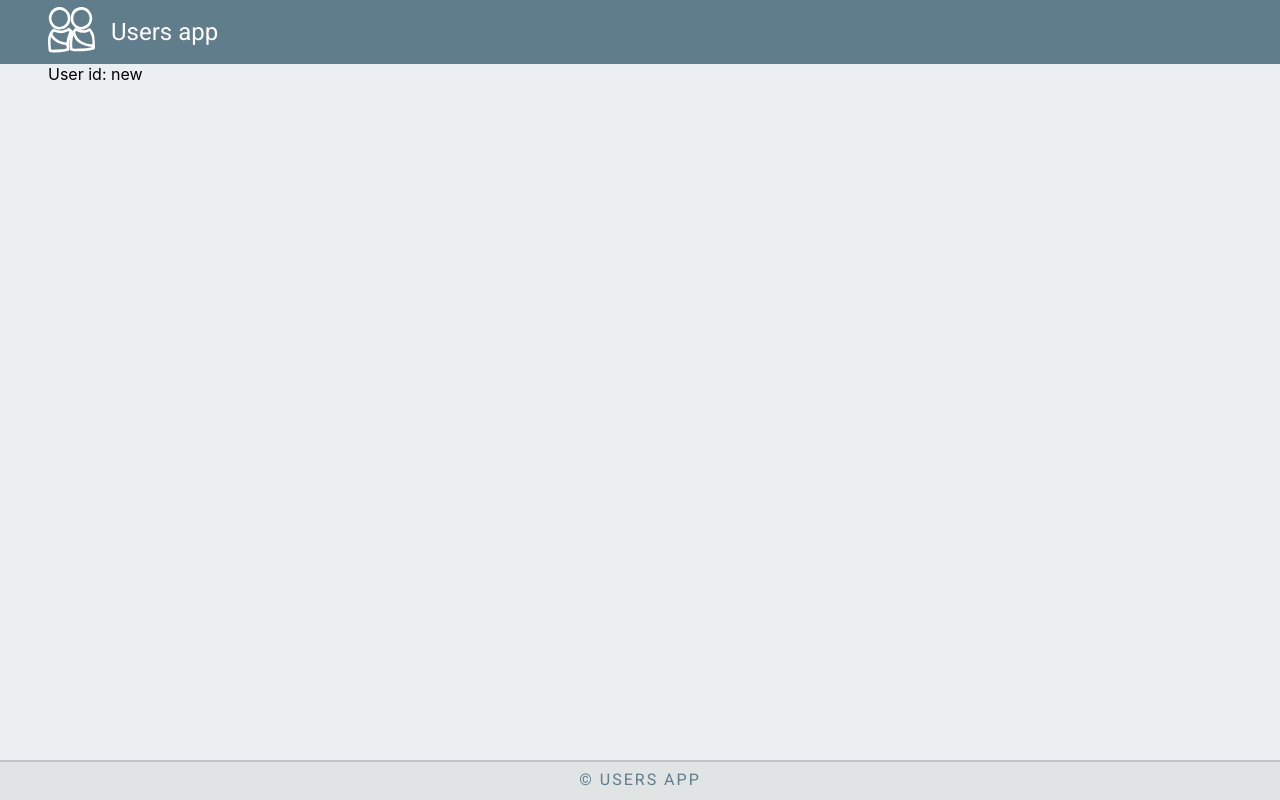
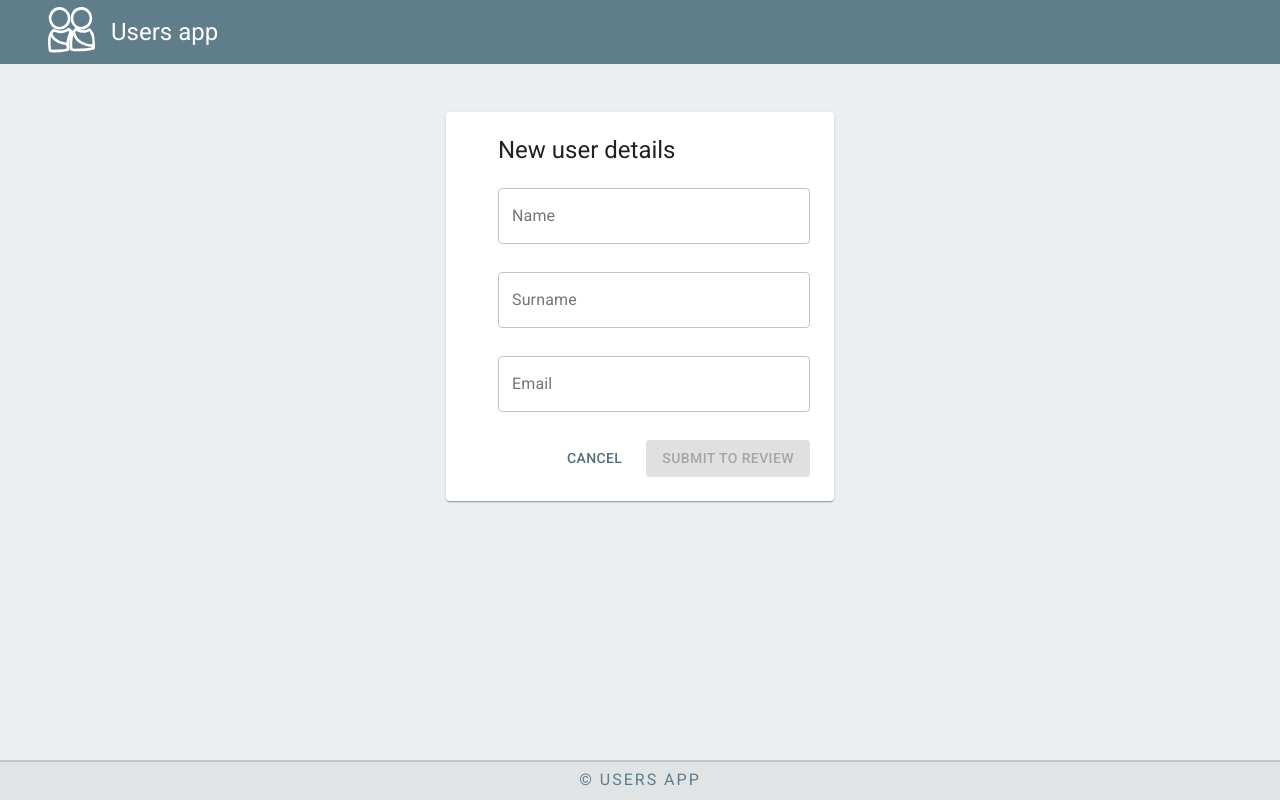
Before and after one commit to weberlance/users-app, a React app: page /users in a window 1280 px wide. Both pictures are taken after a click on the button "+ ADD USER". Built offline with nearby package versions, Linux system fonts and the light colour scheme; no server answers.

Commit message:
add user form

```diff
--- a/package.json
+++ b/package.json
@@ -33,6 +33,7 @@
     "eslint-plugin-react": "7.19.0",
     "eslint-plugin-react-hooks": "^1.6.1",
     "file-loader": "4.3.0",
+    "final-form": "^4.20.2",
     "fs-extra": "^8.1.0",
     "html-webpack-plugin": "4.0.0-beta.11",
     "identity-obj-proxy": "3.0.0",
@@ -54,6 +55,7 @@
     "react-app-polyfill": "^1.0.6",
     "react-dev-utils": "^10.2.1",
     "react-dom": "^16.13.1",
+    "react-final-form": "^6.5.3",
     "react-redux": "^7.2.0",
     "react-router-dom": "^5.2.0",
     "redux": "^4.0.5",
--- a/src/screens/User/index.js
+++ b/src/screens/User/index.js
@@ -1,9 +1,108 @@
-import React from 'react';
+import React, { useMemo, useCallback } from 'react';
 import PropTypes from 'prop-types';
+import { useSelector, useDispatch } from 'react-redux';
+import { Redirect } from 'react-router-dom';
+import { Form } from 'react-final-form';
+import Box from '@material-ui/core/Box'
+import Button from '@material-ui/core/Button';
+import ListItemText from '@material-ui/core/ListItemText'
+import Paper from '@material-ui/core/Paper';
 
-const User = ({ match }) => (
-  <div>User id: {match.params.id}</div>
-);
+import FieldContainer from '../_shared/FieldContainer';
+import TextField from '../_shared/TextField';
+import validate from './validation';
+import useStyles from './styled';
+
+const User = ({
+  match: {
+    params: {
+      id,
+    },
+  },
+}) => {
+  const classes = useStyles();
+  const isNew = useMemo(() => id === 'new', [id]);
+  const storeUserData = useSelector(state => {
+    // TODO: improving, add reselect
+    return state.users.data.find(u => '' + u.id === id);
+  });
+  const user = useMemo(() => ({ ...storeUserData }), [storeUserData]);
+
+  // TODO: implement
+  const onSubmit = useCallback(values => {
+    console.log(values);
+  }, []);
+
+  return (isNew || user.id) ? (
+    <Box display="flex" justifyContent="center">
+      <Box my={6} width="388px" clone>
+        <Paper className={classes.container}>
+          <Box pt={3} pr={3} pb={1.25} pl={6.5}>
+            <ListItemText
+              primary={isNew ? 'New user details' : `${user.first_name} ${user.last_name}`}
+              secondary={isNew ? undefined : `ID: ${user.id}`}
+              classes={{
+                root: classes.title,
+                primary: classes.primary,
+                secondary: classes.secondary,
+              }}
+            />
+          </Box>
+          <Box pl={6.5} pr={3} pb={3}>
+            <Form
+              onSubmit={onSubmit}
+              validate={validate}
+              initialValues={user}
+              render={({
+                handleSubmit,
+                form,
+                invalid,
+                pristine,
+              }) => (
+                <form onSubmit={handleSubmit}>
+                  <Box display="flex" flexDirection="column">
+                    <FieldContainer>
+                      <TextField
+                        name="first_name"
+                        label="Name"
+                      />
+                    </FieldContainer>
+                    <FieldContainer>
+                      <TextField
+                        name="last_name"
+                        label="Surname"
+                      />
+                    </FieldContainer>
+                    <FieldContainer>
+                      <TextField
+                        name="email"
+                        label="Email"
+                        type="email"
+                      />
+                    </FieldContainer>
+                  </Box>
+                  <Box className={classes.buttonGroup}>
+                    <Button onClick={() => form.reset()} className={classes.cancelButton}>Cancel</Button>
+                    <Button
+                      variant="contained"
+                      color="primary"
+                      disabled={invalid || pristine}
+                      onClick={handleSubmit}
+                    >
+                      Submit to review
+                    </Button>
+                  </Box>
+                </form>
+              )}
+            />
+          </Box>
+        </Paper>
+      </Box>
+    </Box>
+  ) : (
+    <Redirect to="/users" />
+  );
+};
 
 User.propTypes = {
   match: PropTypes.shape({
--- /dev/null
+++ b/src/screens/User/styled.js
@@ -0,0 +1,33 @@
+import { makeStyles } from '@material-ui/core/styles';
+import { blueGrey } from '@material-ui/core/colors';
+
+const useStyles = makeStyles((theme) => ({
+  container: {
+    width: 388,
+  },
+  title: {
+    margin: 0,
+  },
+  primary: {
+    fontSize: '24px',
+    letterSpacing: 0,
+    lineHeight: '28px',
+  },
+  secondary: {
+    fontSize: '14px',
+    letterSpacing: '0.25px',
+    lineHeight: '20px',
+    marginTop: theme.spacing(0.5),
+  },
+  buttonGroup: {
+    display: 'flex',
+    marginTop: theme.spacing(1.75),
+    justifyContent: 'flex-end',
+  },
+  cancelButton: {
+    color: blueGrey[600],
+    marginRight: theme.spacing(2),
+  },
+}));
+
+export default useStyles;
--- /dev/null
+++ b/src/screens/User/validation.js
@@ -0,0 +1,16 @@
+const validate = values => {
+  const errors = {};
+  if (!values.first_name) {
+    errors.first_name = 'Required';
+  }
+  if (!values.last_name) {
+    errors.last_name = 'Required';
+  }
+  if (!values.email) {
+    errors.email = 'Required';
+  }
+
+  return errors;
+};
+
+export default validate;
--- /dev/null
+++ b/src/screens/_shared/FieldContainer/index.js
@@ -0,0 +1,20 @@
+import React from 'react';
+import PropTypes from 'prop-types';
+import Box from '@material-ui/core/Box';
+const FieldContainer = ({ children, ...rest }) => {
+  return (
+    <Box
+      {...rest}
+      mt={1.75}
+      mb={1.75}
+    >
+      {children}
+    </Box>
+  );
+};
+
+FieldContainer.propTypes = {
+  children: PropTypes.node.isRequired,
+};
+
+export default FieldContainer;
--- /dev/null
+++ b/src/screens/_shared/TextField/index.js
@@ -0,0 +1,24 @@
+import React from 'react';
+import PropTypes from 'prop-types';
+import { Field } from 'react-final-form';
+import MuiTextField from '@material-ui/core/TextField';
+
+const TextField = ({ name, ...rest }) => (
+  <Field name={name}>
+    {({ input, meta }) => (
+      <MuiTextField
+        {...input}
+        variant="outlined"
+        error={meta.touched && !!meta.error}
+        fullWidth
+        {...rest}
+      />
+    )}
+  </Field>
+);
+
+TextField.propTypes = {
+  name: PropTypes.string.isRequired,
+};
+
+export default TextField;
```
Also changed, not shown: 2 other files (tests, documents, lock files or other folders).
